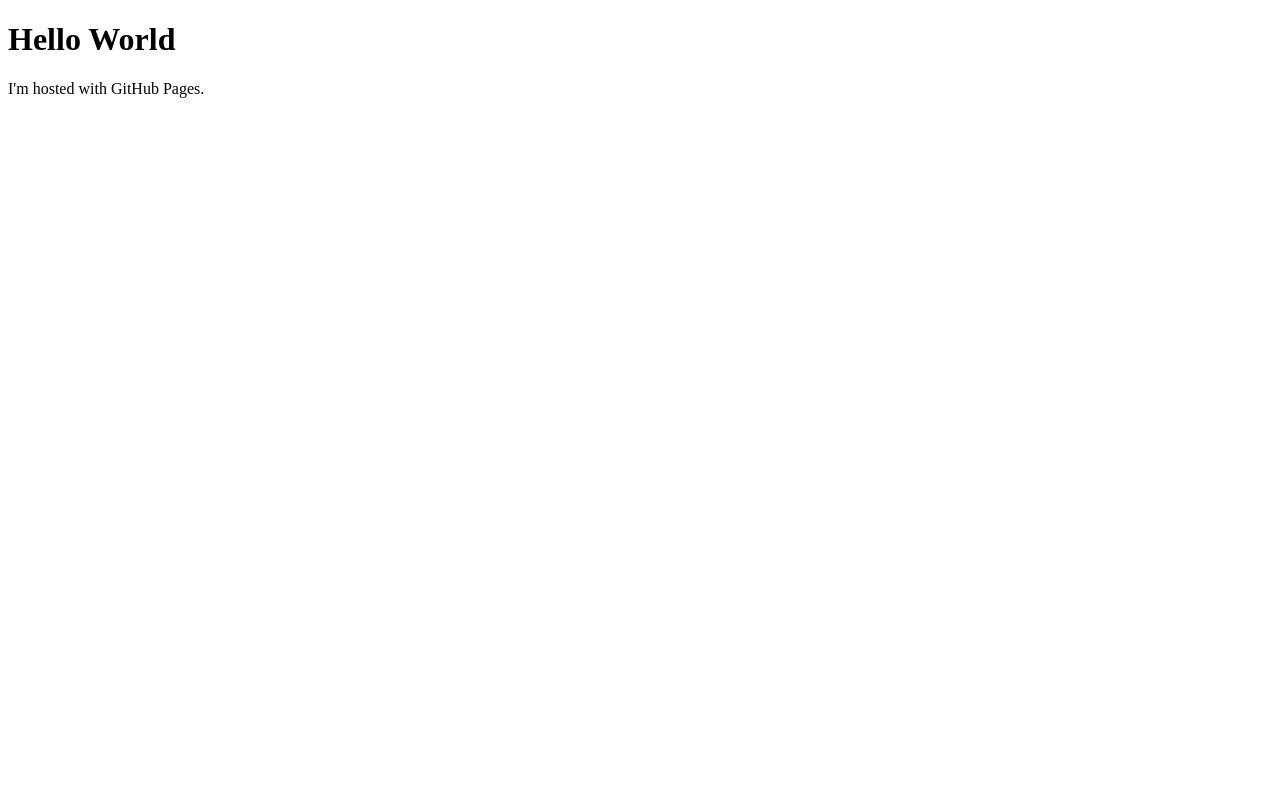
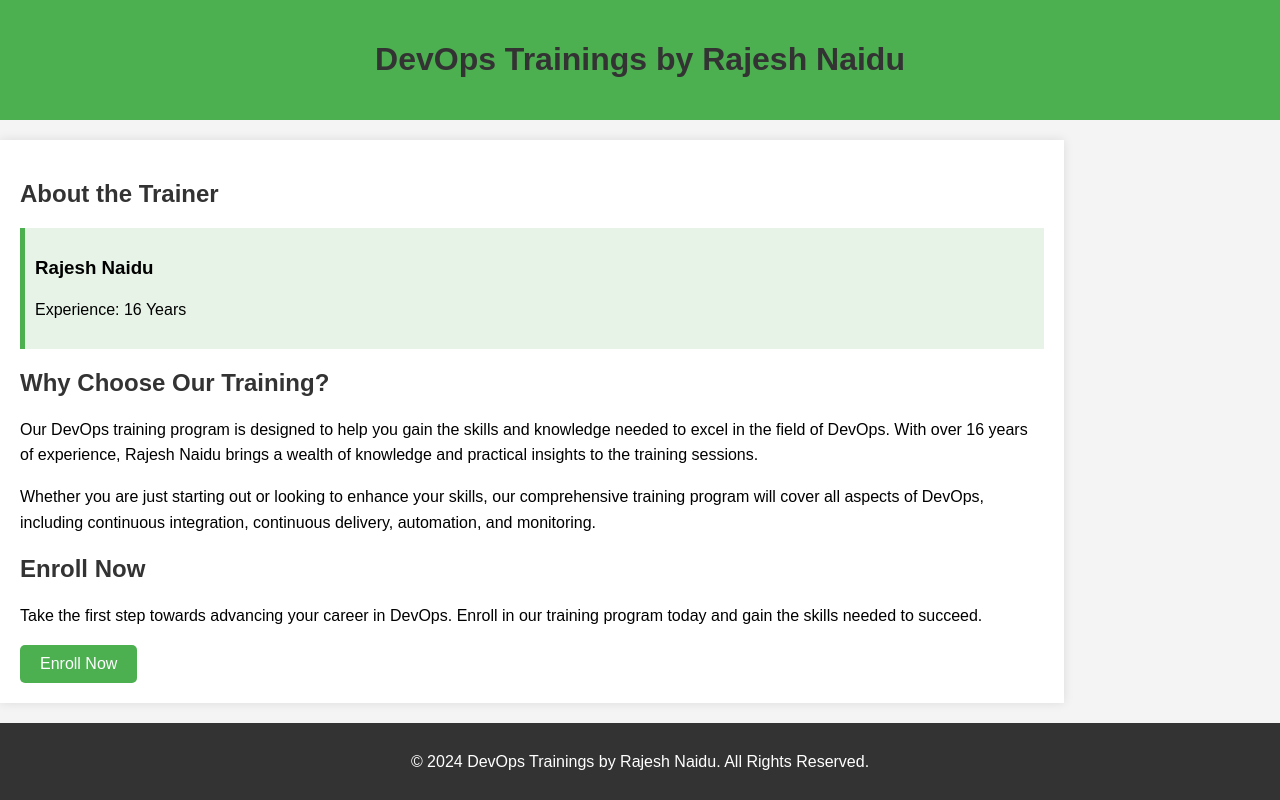
Before and after one commit to cloudtechnet/cloudtechnet.github.io, a plain HTML site: page index.html in a window 1280 px wide. Drawn offline with Linux system fonts and the light colour scheme.

Commit message:
Update index.html

```diff
--- a/index.html
+++ b/index.html
@@ -1,7 +1,116 @@
 <!DOCTYPE html>
-<html>
+<html lang="en">
+
+<head>
+    <meta charset="UTF-8">
+    <meta name="viewport" content="width=device-width, initial-scale=1.0">
+    <title>DevOps Trainings by Rajesh Naidu</title>
+    <style>
+        body {
+            font-family: Arial, sans-serif;
+            margin: 0;
+            padding: 0;
+            background-color: #f4f4f4;
+        }
+
+        header {
+            background-color: #4CAF50;
+            color: white;
+            padding: 20px 0;
+            text-align: center;
+        }
+
+        .container {
+            width: 80%;
+            margin: auto;
+            overflow: hidden;
+        }
+
+        #main-content {
+            margin: 20px 0;
+            padding: 20px;
+            background: white;
+            box-shadow: 0 0 10px rgba(0, 0, 0, 0.1);
+        }
+
+        h1, h2 {
+            color: #333;
+        }
+
+        p {
+            line-height: 1.6;
+        }
+
+        .trainer-info {
+            background: #e7f3e7;
+            padding: 10px;
+            border-left: 5px solid #4CAF50;
+            margin: 20px 0;
+        }
+
+        .btn {
+            display: inline-block;
+            padding: 10px 20px;
+            font-size: 16px;
+            color: white;
+            background: #4CAF50;
+            border: none;
+            border-radius: 5px;
+            text-decoration: none;
+            cursor: pointer;
+            transition: background 0.3s;
+        }
+
+        .btn:hover {
+            background: #45a049;
+        }
+
+        footer {
+            background: #333;
+            color: white;
+            text-align: center;
+            padding: 10px 0;
+            margin-top: 20px;
+        }
+    </style>
+</head>
+
 <body>
-<h1>Hello World</h1>
-<p>I'm hosted with GitHub Pages.</p>
+    <header>
+        <div class="container">
+            <h1>DevOps Trainings by Rajesh Naidu</h1>
+        </div>
+    </header>
+
+    <div class="container" id="main-content">
+        <h2>About the Trainer</h2>
+        <div class="trainer-info">
+            <h3>Rajesh Naidu</h3>
+            <p>Experience: 16 Years</p>
+        </div>
+
+        <h2>Why Choose Our Training?</h2>
+        <p>
+            Our DevOps training program is designed to help you gain the skills and knowledge needed to excel in the
+            field of DevOps. With over 16 years of experience, Rajesh Naidu brings a wealth of knowledge and practical
+            insights to the training sessions.
+        </p>
+
+        <p>
+            Whether you are just starting out or looking to enhance your skills, our comprehensive training program will
+            cover all aspects of DevOps, including continuous integration, continuous delivery, automation, and
+            monitoring.
+        </p>
+
+        <h2>Enroll Now</h2>
+        <p>Take the first step towards advancing your career in DevOps. Enroll in our training program today and gain
+            the skills needed to succeed.</p>
+        <a href="#" class="btn">Enroll Now</a>
+    </div>
+
+    <footer>
+        <p>&copy; 2024 DevOps Trainings by Rajesh Naidu. All Rights Reserved.</p>
+    </footer>
 </body>
+
 </html>
```
